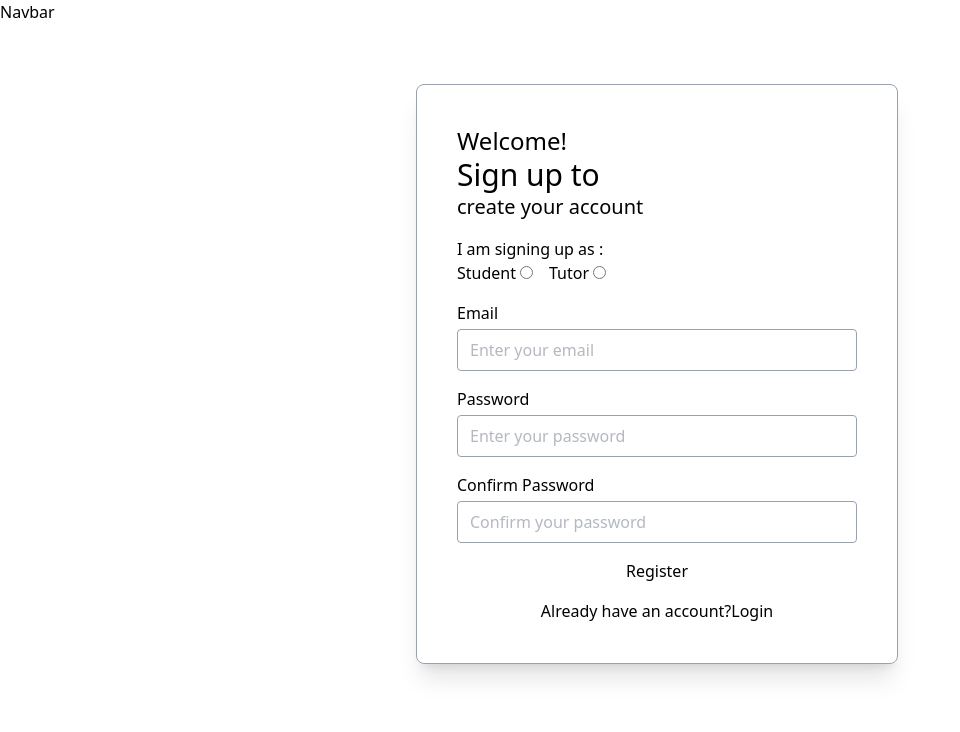
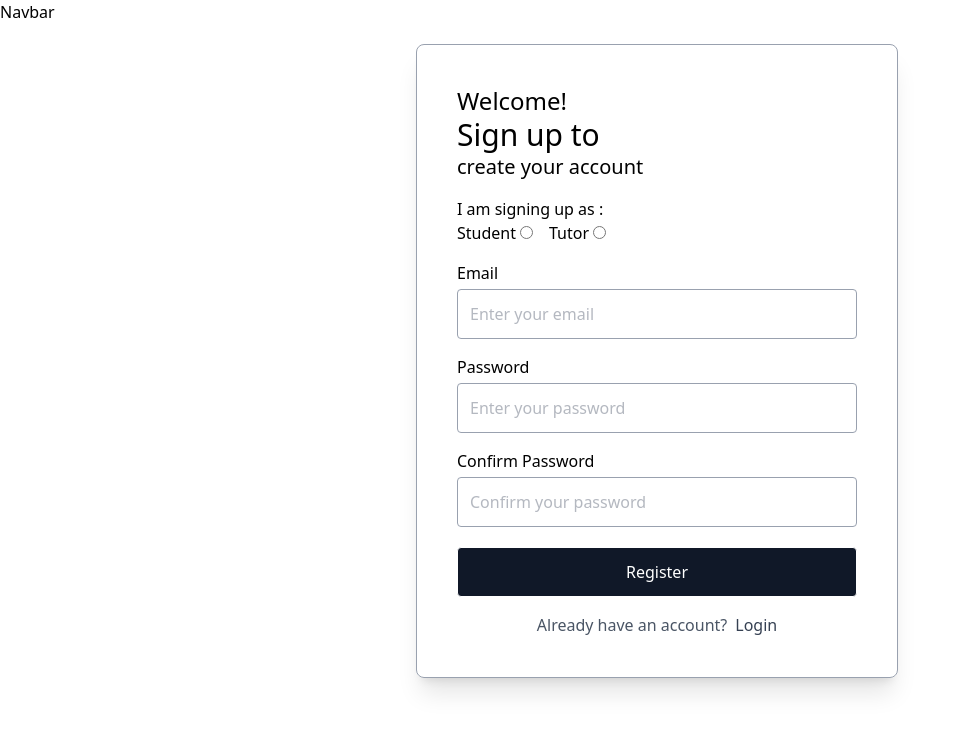
Before and after one commit to thesarpex/Learnflow-LMS, a React (Vite) app: page /signup in a window 1280 px wide. Shown: the top 732 px of the page, without its empty margins (0-960 px from the left). Built offline with nearby package versions, Linux system fonts and the light colour scheme; no server answers.

Commit message:
styled sign up button and login link on sign up page

```diff
--- a/src/routes/student/Signup.jsx
+++ b/src/routes/student/Signup.jsx
@@ -41,7 +41,7 @@ const Signup = () => {
   };
 
   return (
-    <div className="max-w-md mx-auto mt-15">
+    <div className="max-w-md mx-auto mt-5">
       <div className="flex flex-col gap-4 border border-gray-400 w-fit rounded-lg shadow-xl p-10">
           <div>
             <p className="text-2xl">Welcome!</p>
@@ -91,7 +91,7 @@ const Signup = () => {
                 type="email"
                 value={email}
                 onChange={(e) => setEmail(e.target.value)}
-                className="w-100 block border border-gray-400 rounded-sm text-gray-500 px-3 py-2 focus:outline-none focus:ring-1 mt-1"
+                className="w-100 block border border-gray-400 rounded-sm text-gray-500 px-3 py-3 focus:outline-none focus:ring-1 mt-1"
                 placeholder="Enter your email"
                 required
               />
@@ -113,7 +113,7 @@ const Signup = () => {
                   value={password}
                   onChange={(e) => setPassword(e.target.value)}
                   placeholder="Enter your password"
-                  className="w-full block border border-gray-400 rounded-sm text-gray-500 px-3 py-2 focus:outline-none focus:ring-1 mt-1"
+                  className="w-full block border border-gray-400 rounded-sm text-gray-500 px-3 py-3 focus:outline-none focus:ring-1 mt-1"
                   required
                 />
               </div>
@@ -125,22 +125,22 @@ const Signup = () => {
                   type="password"
                   value={passwordConfirm}
                   onChange={(e) => setPasswordConfirmed(e.target.value)}
-                  className="w-full block border border-gray-400 rounded-sm text-gray-500 px-3 py-2 focus:outline-none focus:ring-1 mt-1"
+                  className="w-full block border border-gray-400 rounded-sm text-gray-500 px-3 py-3 focus:outline-none focus:ring-1 mt-1 mb-1"
                   placeholder="Confirm your password"
                   required
                 />
               </div>
             </div>
 
-            <button type="submit" disabled={loading}>
+            <button className="border rounded-sm bg-gray-900 text-white py-3 w-full hover:bg-black hover:cursor-pointer focus:outline-none disabled:opacity-50 disabled:cursor-not-allowed" type="submit" disabled={loading}>
               {loading ? "Creating Account..." : "Register"}
             </button>
           </form>
 
           <div className="flex flex-col items-center">
-            <p>
+            <p className="text-gray-600">
               Already have an account?
-              <Link to="/login">Login</Link>
+              <Link to="/login" className="text-gray-700 font-medium hover:text-black ml-2">Login</Link>
             </p>
           </div>
       </div>
```
